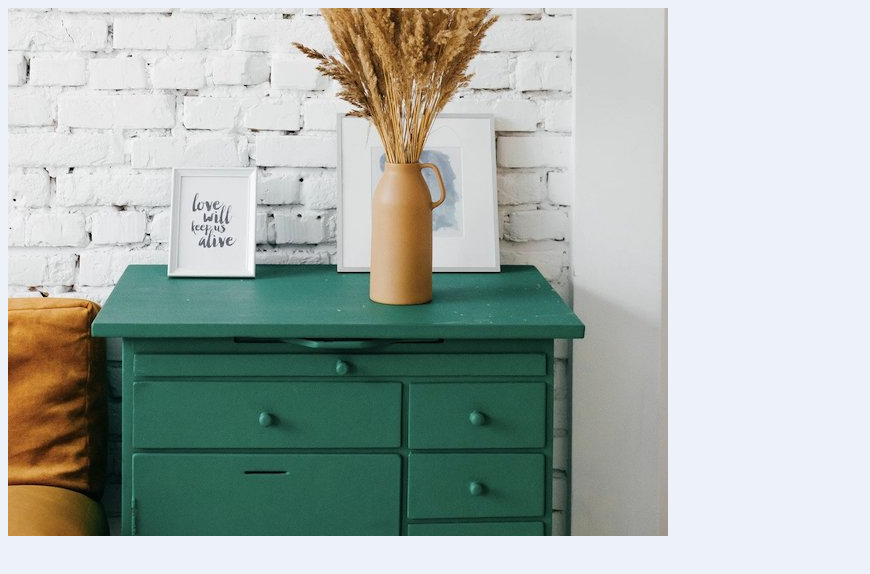
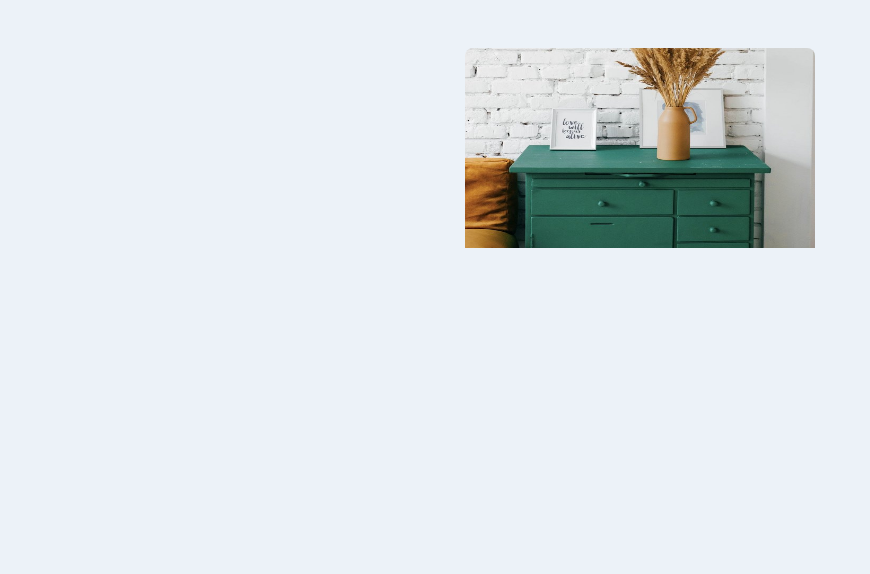
Before and after one commit to IgnacioRugolo/SegundoChallenge, a website: page index.html in a window 1280 px wide. Shown: the whole page, without its empty margins (0-870 px from the left). Drawn offline with Linux system fonts and the light colour scheme.

Commit message:
terminado parte de imagen en forma mobiel

```diff
--- a/estilos/INDEX.scss
+++ b/estilos/INDEX.scss
@@ -1 +1,2 @@
 @import "./divGeneral";
+@import "./divImagen";
--- a/estilos/_divGeneral.scss
+++ b/estilos/_divGeneral.scss
@@ -1,3 +1,16 @@
+*{
+    padding: 0px;
+    margin: 0px;
+}
+
+
 body{
 background-color: hsl(210, 46%, 95%);
 }
+
+
+.encuadre{
+    display: flex;
+    flex-direction: column;
+    align-items: center;
+}
--- a/estilos/_divImagen.scss
+++ b/estilos/_divImagen.scss
@@ -0,0 +1,6 @@
+.divImagen img {
+    margin-top: 3rem;
+    width: 350px;
+    height: 200px;
+    border-radius: 8px 8px 0px 0px ;
+}
```
Also changed, not shown: index.html (+0 -1 lines), estilos/INDEX.css, 1 other file.
